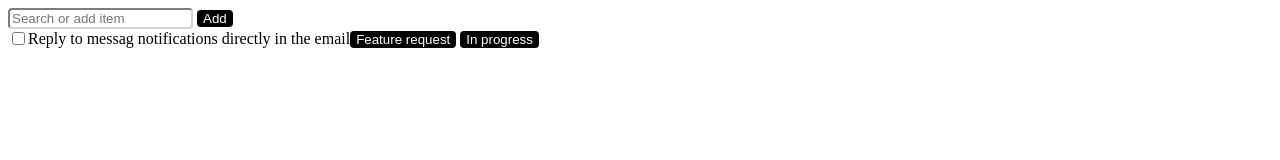
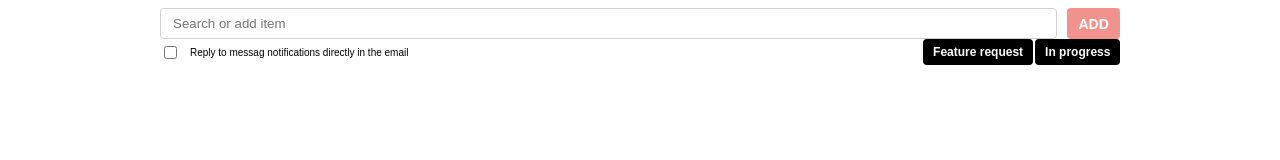
Before and after one commit to danielwallin/js-vanilla-todo, a plain HTML site: page index.html in a window 1280 px wide. Drawn offline with Linux system fonts and the light colour scheme.

Commit message:
some more styling

```diff
--- a/index.html
+++ b/index.html
@@ -1,31 +1,36 @@
 <!DOCTYPE html>
 <html lang="en">
+
 <head>
     <title></title>
     <meta charset="UTF-8">
     <meta name="viewport" content="width=device-width, initial-scale=1">
     <link href="src/css/style.css" rel="stylesheet">
 </head>
+
 <body>
 
-    <div class="search">
-        <input class="search__input" type="text" placeholder="Search or add item" />
-        <button class="btn btn__red">Add</button>
+    <main class="wrapper">
+        <div class="search flex">
+            <input class="search__input flex1" type="text" placeholder="Search or add item" />
+            <button class="btn btn__red txt-upper">Add</button>
         </div>
 
         <div class="filters"></div>
+
         <ul class="list flex">
-        <li class="list__item alignCenter">
-            <div class="item__wrapper flex alignItems">
+            <li class="list__item alignCenter flex1">
+                <div class="item__wrapper flex alignItems justifyBetween">
                     <input type="checkbox" />
-                <p>Reply to messag notifications directly in the email</p>
-                <div class="item__hashtags">
+                    <p class="item__text">Reply to messag notifications directly in the email</p>
+                    <div class="item__hashtags txt-right flex1">
                         <button class="btn btn__small">Feature request</button>
                         <button class="btn btn__small">In progress</butto>
                     </div>
                 </div>
             </li>
         </ul>
+    <main>
 
     <script src="src/js/store.js"></script>
     <script src="src/js/controller.js"></script>
--- a/src/css/style.css
+++ b/src/css/style.css
@@ -1,12 +1,24 @@
-
 /**
  *
  * Base
  *
  */
 
+:root {
+  --main-bg-color: #f1938c;
+}
+
 * {
     box-sizing: border-box;
+}
+
+html {
+    font-size: 10px;
+    margin: 0;
+}
+
+html, body {
+    font-family: "Arial", sans-serif;
 }
 
 p {
@@ -29,13 +41,47 @@ button, .btn {
     -webkit-appearance: none;
     background: #000;
     color: #fff;
+    padding: .5em .8em;
+    font-weight: 600;
+    font-size: 1.4rem;
+}
+
+main {
+    margin: 0 auto;
+    max-width: 960px;
+}
+
+/**
+ *
+ * Buttons
+ *
+ */
+
+.btn__red {
+    background-color: var(--main-bg-color);
+}
+
+.btn__small {
+    font-size: 1.2rem;
+}
+
+/**
+ *
+ * Form
+ *
+ */
+
+input[type="text"] {
+    border: 1px solid #d0d0d0;
+    border-radius: 4px;
+    padding: .7rem 1.2rem;
+    -webkit-appearance: none;
 }
 
 input[type="checkbox"] {
     border-radius: 4px;
     padding: 4px;
 }
-
 
 /**
  *
@@ -55,6 +101,10 @@ input[type="checkbox"] {
 
 }
 
+.list .item__text {
+    padding-left: 1rem;
+}
+
 /**
  *
  * Search
@@ -66,9 +116,13 @@ input[type="checkbox"] {
     border-radius: 4px;
 }
 
+.search button {
+    margin-left: 1rem;
+}
+
 /**
  *
- * Helpers
+ * Common
  *
  */
 
@@ -95,3 +149,15 @@ input[type="checkbox"] {
 .alignContent {
     align-content: center;
 }
+
+.justifyBetween {
+    justify-content: space-between;
+}
+
+.txt-right {
+    text-align: right;
+}
+
+.txt-center {
+    text-align: center;
+}
```
Lines whose indentation alone changed are shown as unchanged.
